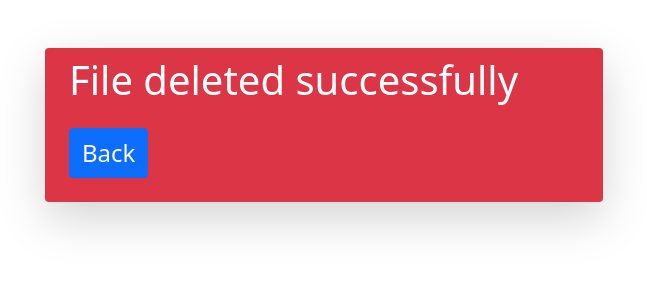
After one commit to ijavadddd/Uploade_Helper_Tool-Django, a Django app: template server/templates/main/delete_file.html in a window 1280 px wide. The commit adds this page. Shown: the top 300 px of the page, without its empty margins (316-963 px from the left). Run offline with Django 4.2, Linux system fonts and the light colour scheme; the template is opened without the code that fills it, so the values that code supplies are empty.

Commit message:
Add delete uploaded file page in the user interface

```diff
--- a/server/apps/main/urls.py
+++ b/server/apps/main/urls.py
@@ -6,4 +6,5 @@ from django.views.generic.base import RedirectView
 
 urlpatterns= [
     path('',views.Index.as_view(),name='home'),
+    path('<int:fileId>/delete',views.DeleteFile.as_view(), name='delete-file'),
 ]
--- a/server/configh/settings.py
+++ b/server/configh/settings.py
@@ -130,7 +130,7 @@ STATICFILES_DIRS = (os.path.join(BASE_DIR, 'static/'),)
 # Media files (Images, Videos , Sound)
 
 MEDIA_URL = '/media/'
-MEDIA_ROOT = os.path.join(BASE_DIR, 'media/')
+MEDIA_ROOT = os.path.join(BASE_DIR, 'media')
 
 # Default primary key field type
 # https://docs.djangoproject.com/en/4.0/ref/settings/#default-auto-field
--- /dev/null
+++ b/server/templates/main/delete_file.html
@@ -0,0 +1,27 @@
+{% extends 'main\base.html' %}
+{% load static %}
+{% block head %}
+    <title>your file upload successfully</title>
+{% endblock head %}
+
+{% block body %}
+<div class="container-fluid">
+    <div class="container">
+        <div class="bg-danger col-12 col-md-6 mx-auto my-5 rounded shadow-lg py-2 px-4 text-white">
+            <h1 class="mx-auto">File deleted successfully </h1>
+            <a href="/" class="btn btn-primary fs-4 my-3">Back</a
+        </div>
+    </div>
+</div>
+{% endblock body %}
+
+{% block script %}
+<script>
+    function CopyFunction() {
+    var copyText = document.getElementById('link-input')
+    copyText.select();
+    document.execCommand('copy')
+    console.log('Copied Text')
+  }
+  </script>
+{% endblock script %}
--- a/server/templates/main/success_upload.html
+++ b/server/templates/main/success_upload.html
@@ -15,7 +15,7 @@
                     <span class="fs-4 fw-bold">File Address :</span></br>
                     <input class="col-12 bg-dark text-white px-2 py-1 rounded" type="text" value="http://127.0.0.1:8000{{media}}{{uploaded_file_detail.url}}" id="link-input" readonly></br>
                     <button onclick="CopyFunction()" class="btn btn-primary my-2 d-inline-block ">Copy Text</button>
-                    <button class="btn btn-danger my-2 d-inline-block ms-3">Delete</a>
+                    <a href="{% url 'delete-file' fileId=uploaded_file_detail.id %}" class="btn btn-danger my-2 d-inline-block ms-3">Delete</a>
                 </div>
             </div>
         </div>
```
Also changed, not shown: server/apps/main/views.py (+14 -1 lines).
